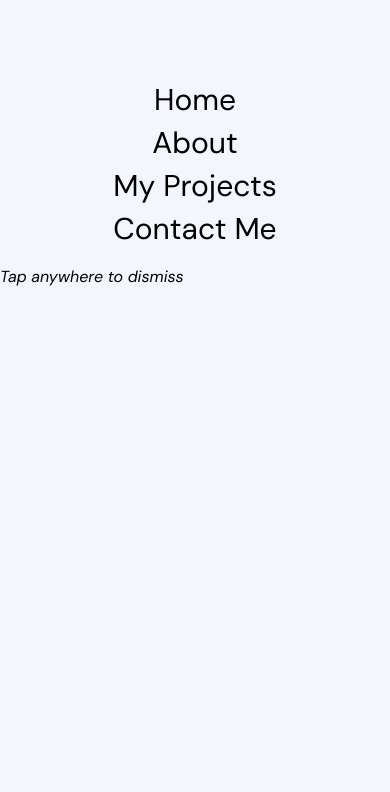
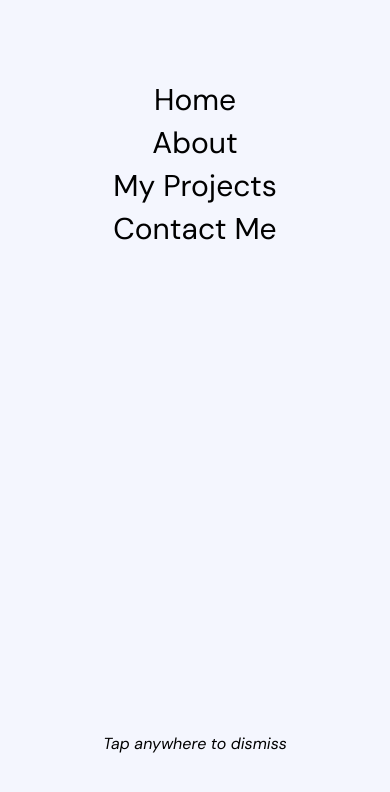
Before and after one commit to bhf901/personalWebsite, a plain HTML site: page index.html in a window 390 px wide. Both pictures are taken after a click on the element 345 px from the left and 49 px from the top of the page. Drawn offline with Linux system fonts and the light colour scheme.

Commit message:
Added dismiss guiding text in mobile menu

```diff
--- a/style.css
+++ b/style.css
@@ -294,10 +294,17 @@ body {
 }
 
 #mobile-header {
-    /* at bottom of mobile header */
     position: absolute;
     top: 22px;
     right: 5%;
     display: none;
     opacity: 0;
 }
+
+#mobile-dismiss-notice {
+    position: absolute;
+    width: 50%;
+    top: 85vh;
+    left: 25vw;
+    text-align: center;
+}
```
